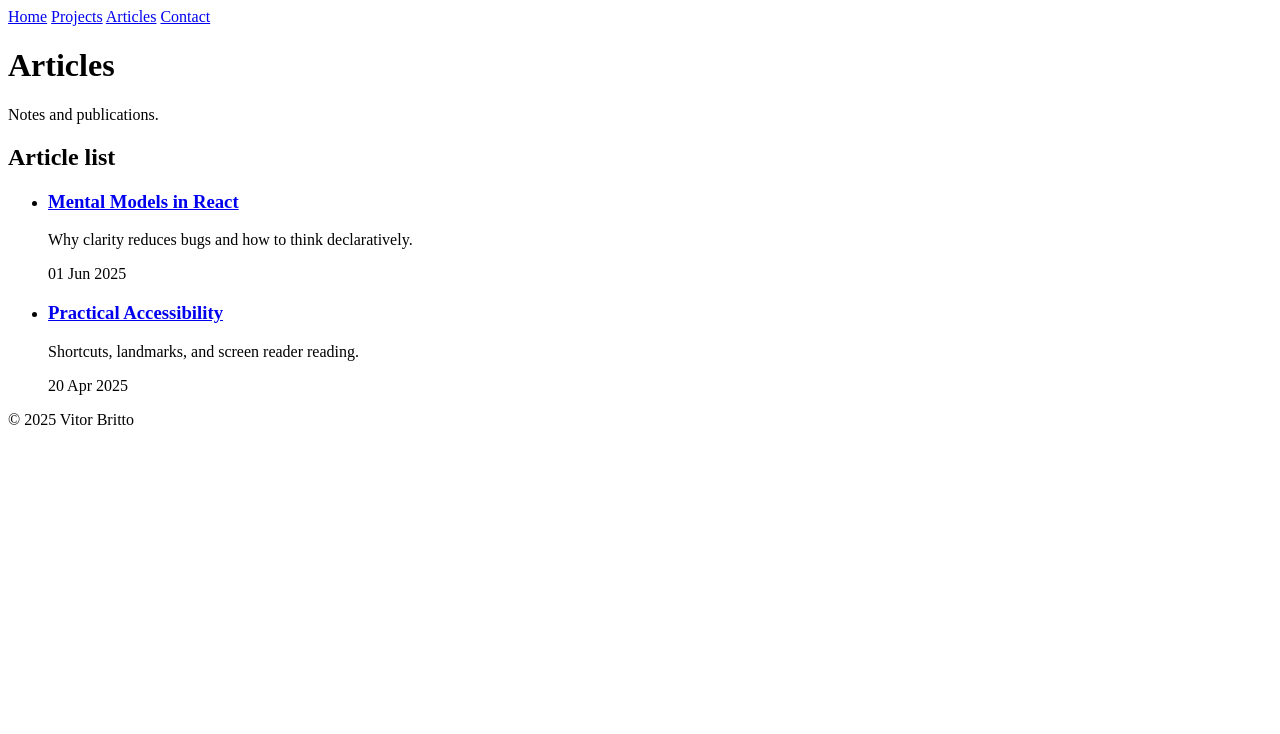
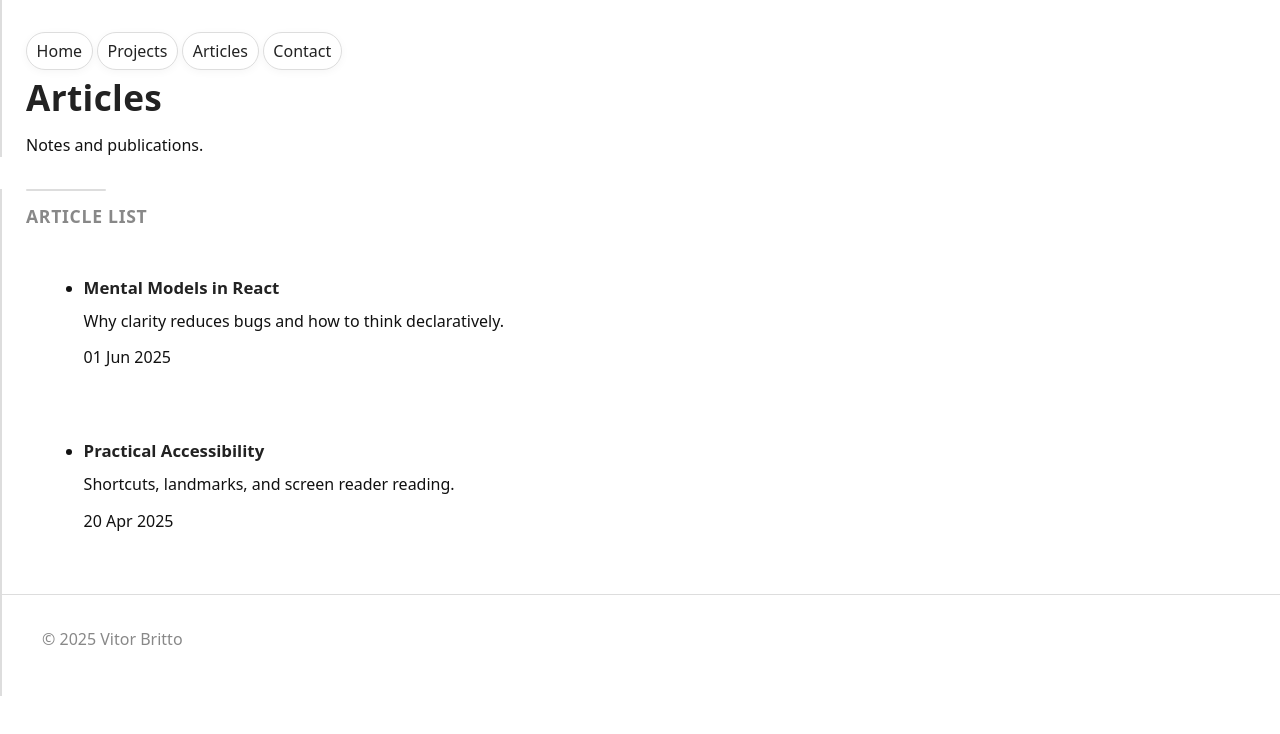
Before and after one commit to vitorbritto/roadmap.sh, a website: page basic-html-website/articles.html in a window 1280 px wide. Drawn offline with Linux system fonts and the light colour scheme.

Commit message:
feat: basic html website

```diff
--- a/basic-html-website/articles.html
+++ b/basic-html-website/articles.html
@@ -21,6 +21,9 @@
       property="og:image"
       content="https://exemplo.com/assets/og/articles.png"
     />
+
+    <!-- Styles -->
+    <link rel="stylesheet" href="assets/css/style.css" />
   </head>
   <body>
     <header>
```
Also changed, not shown: basic-html-website/contact.html (+3 -0 lines), basic-html-website/home.html (+3 -0 lines), basic-html-website/projects.html (+3 -0 lines).
